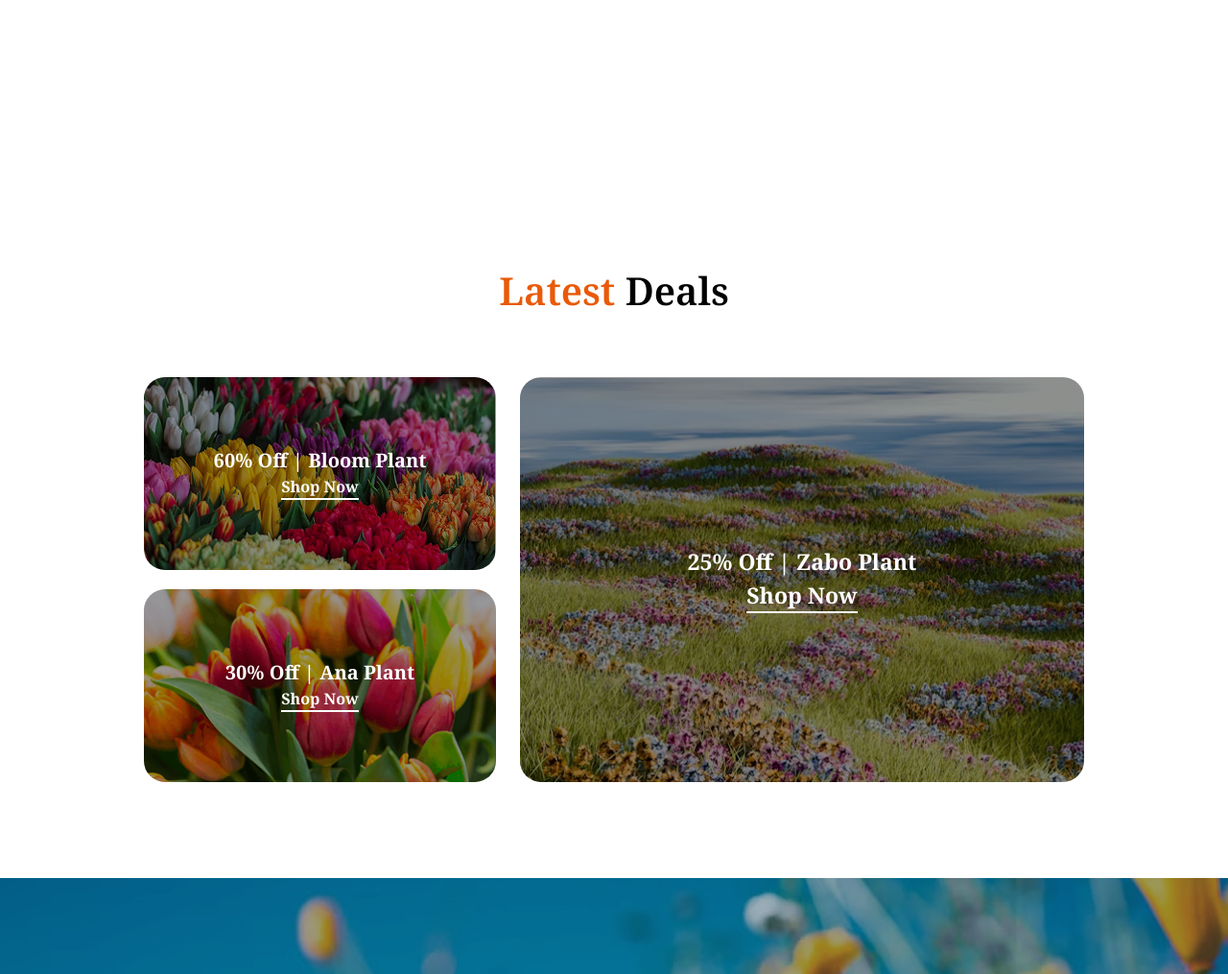
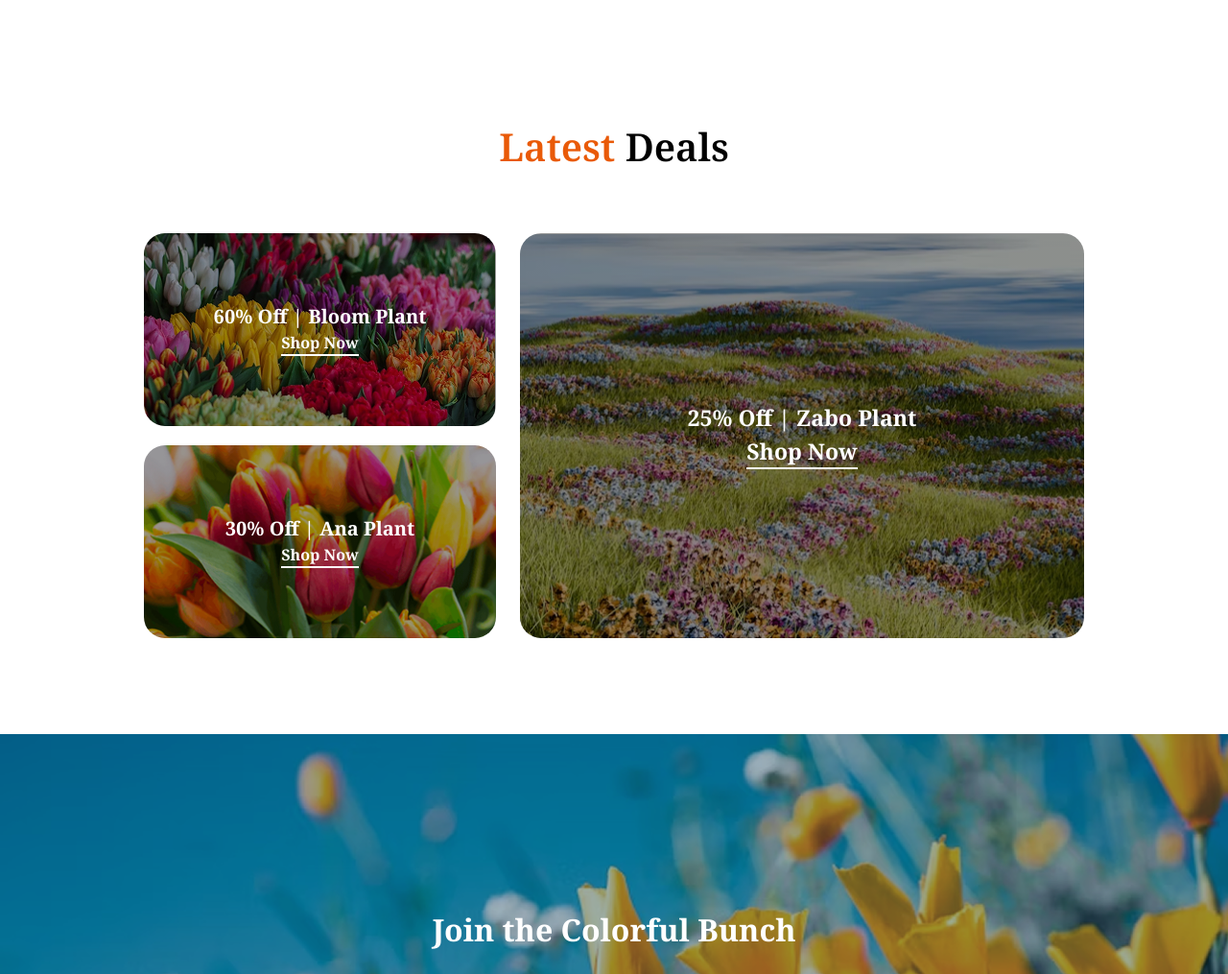
Before and after one commit to mahin444134/responsive-flower-website, a plain HTML site: page index.html in a window 1280 px wide. Shown: the part 2320-3335 px from the top of the page at 96% size. Drawn offline with nearby package versions, Linux system fonts and the light colour scheme.

Commit message:
my last commit for this website

```diff
--- a/style.css
+++ b/style.css
@@ -62,7 +62,7 @@
 .star-img{height: 220px;width: 220px;position: relative;top:-500px;left: 230px;}
 
 /* latest deal */
-.latest-plan{margin: 50px 150px 100px 150px;}
+.latest-plan{margin: -150px 150px 100px 150px;}
 .latest-plancontainer{max-width: 1140px;display: flex;gap: 25px;justify-content: space-between;}
 .first-plan{display: flex;flex-direction:column;gap:20px}
 .pic1-plan{background-image:linear-gradient(rgba(0, 0, 0, 0.4), rgba(0, 0, 0, 0.4)), url(./flower-picture/deal-bloom.png); width: 367px;height: 201px;border-radius: 22px;display: flex;flex-direction: column;align-items: center;justify-content: center;}
```
